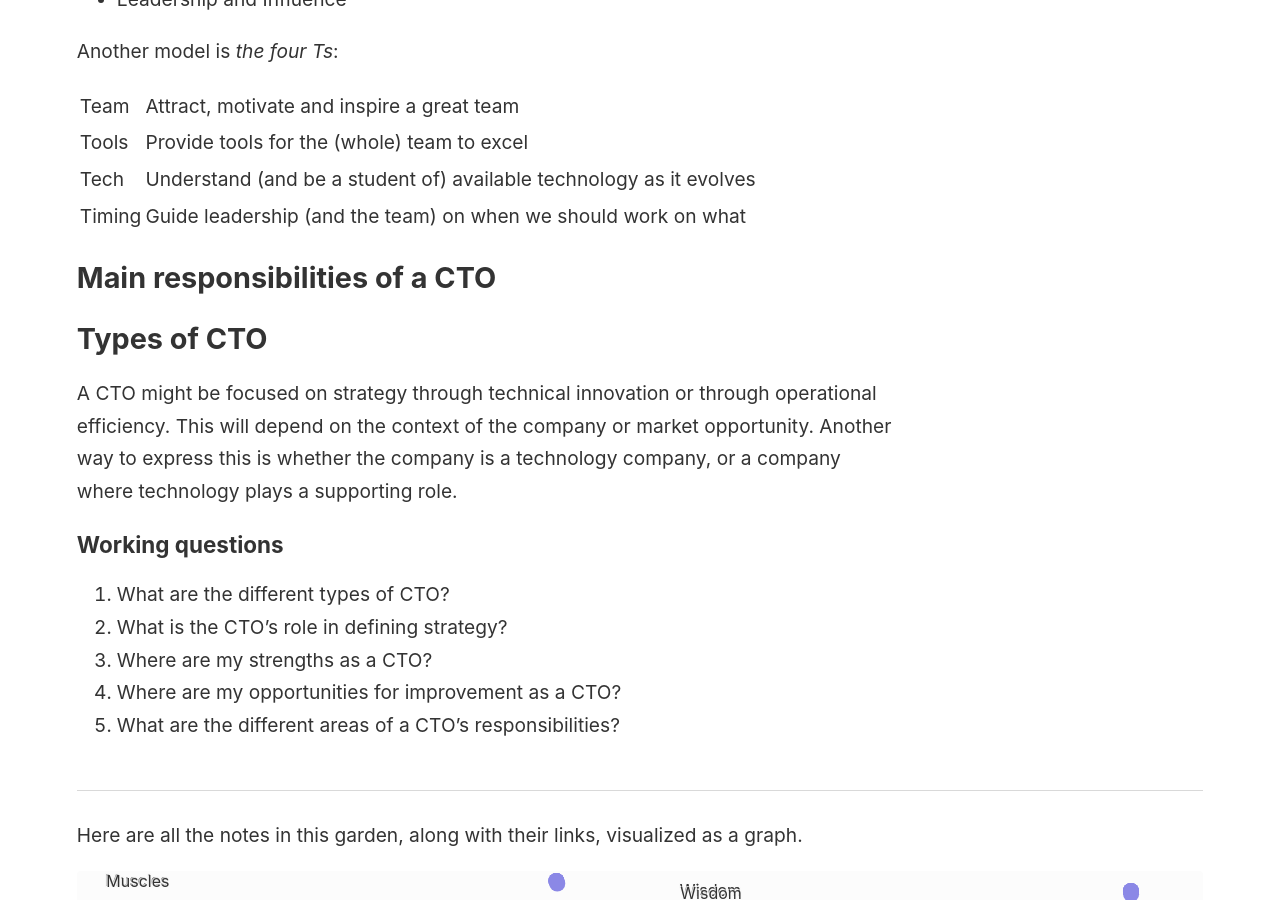
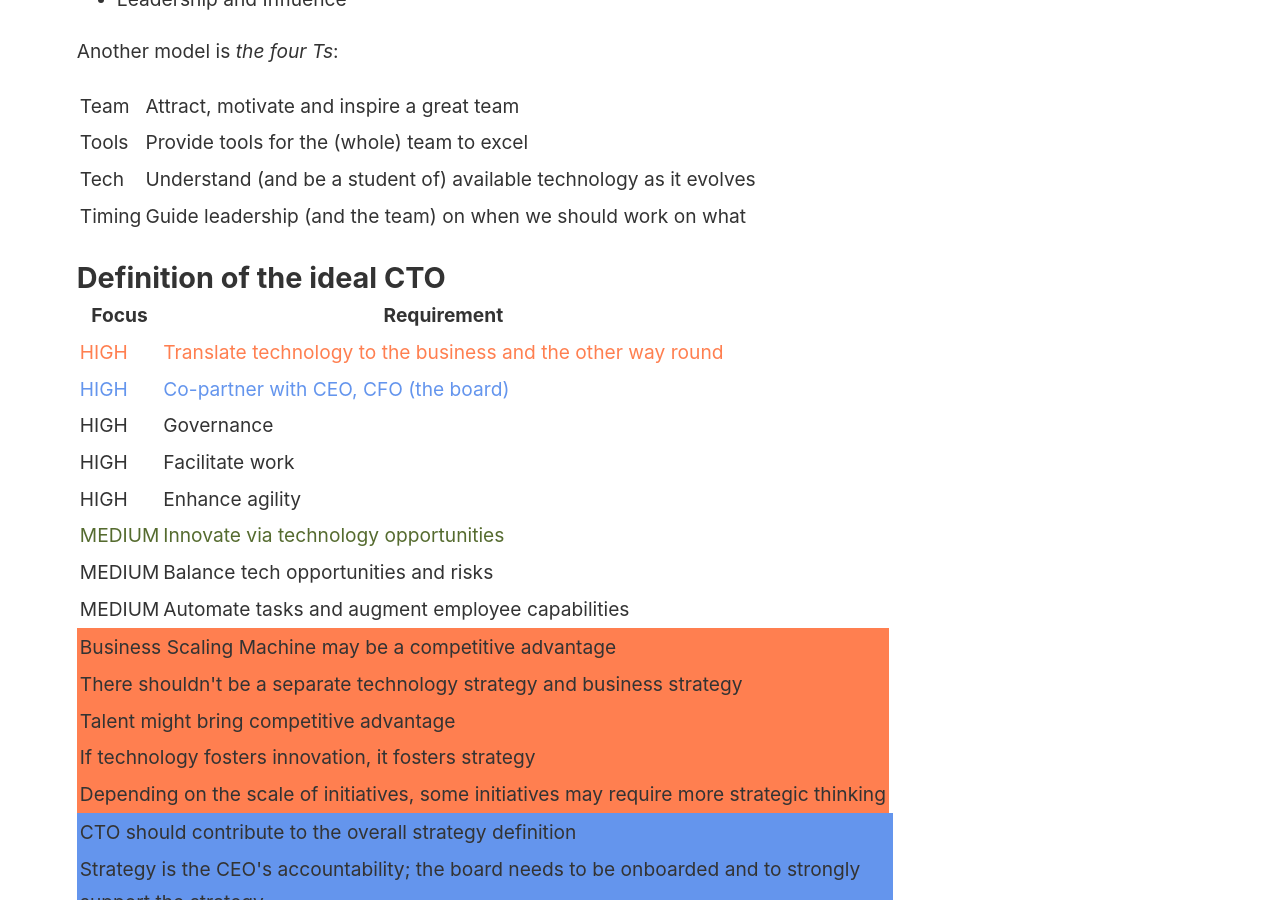
Before and after one commit to bigsee/digital-garden, a Jekyll site: the page built from _notes/Being a CTO.md, in a window 1280 px wide and 900 px high, scrolled down 602 px. Built offline with Jekyll 4.4.1, drawn with Linux system fonts in a browser that asks for light colours; some of the changed text lies outside the part shown.

Commit message:
:tanabata_tree: prune Being a CTO

```diff
--- a/_notes/Being a CTO.md
+++ b/_notes/Being a CTO.md
@@ -34,7 +34,82 @@ Another model is _the four Ts_:
 </table>
 
 
-## Main responsibilities of a CTO
+## Definition of the ideal CTO
+
+<table>
+    <thead>
+        <tr>
+            <th>Focus</th><th>Requirement</th>
+        </tr>
+    </thead>
+    <tbody>
+        <tr style="color: #ff7f50">
+            <td>HIGH</td><td>Translate technology to the business and the other way round</td>
+        </tr>
+        <tr style="color: #6495ed">
+            <td>HIGH</td><td>Co-partner with CEO, CFO (the board)</td>
+        </tr>
+        <tr>
+            <td>HIGH</td><td>Governance</td>
+        </tr>
+        <tr>
+            <td>HIGH</td><td>Facilitate work</td>
+        </tr>
+        <tr>
+            <td>HIGH</td><td>Enhance agility</td>
+        </tr>
+        <tr style="color: #556b2f">
+            <td>MEDIUM</td><td>Innovate via technology opportunities</td>
+        </tr>
+        <tr>
+            <td>MEDIUM</td><td>Balance tech opportunities and risks</td>
+        </tr>
+        <tr>
+            <td>MEDIUM</td><td>Automate tasks and augment employee capabilities</td>
+        </tr>
+    </tbody>
+</table>
+
+<table style="background-color: #ff7f50">
+    <tr>
+        <td>Business Scaling Machine may be a competitive advantage</td>
+    </tr>
+    <tr>
+        <td>There shouldn't be a separate technology strategy and business strategy</td>
+    </tr>
+    <tr>
+        <td>Talent might bring competitive advantage</td>
+    </tr>
+    <tr>
+        <td>If technology fosters innovation, it fosters strategy</td>
+    </tr>
+    <tr>
+        <td>Depending on the scale of initiatives, some initiatives may require more strategic thinking</td>
+    </tr>
+</table>
+
+<table style="background-color: #6495ed">
+    <tr>
+        <td>CTO should contribute to the overall strategy definition</td>
+    </tr>
+    <tr>
+        <td>Strategy is the CEO's accountability; the board needs to be onboarded and to strongly support the
+            strategy
+        </td>
+    </tr>
+    <tr>
+        <td>Strategy requires an opportunity to reconfigure the value chain</td>
+    </tr>
+</table>
+
+<table style="background-color: #556b2f">
+    <tr>
+        <td>CTOs might be more strategic or focussed on operational efficiency</td>
+    </tr>
+    <tr>
+        <td>If technology fosters innovation, it fosters strategy</td>
+    </tr>
+</table>
 
 
 
```
